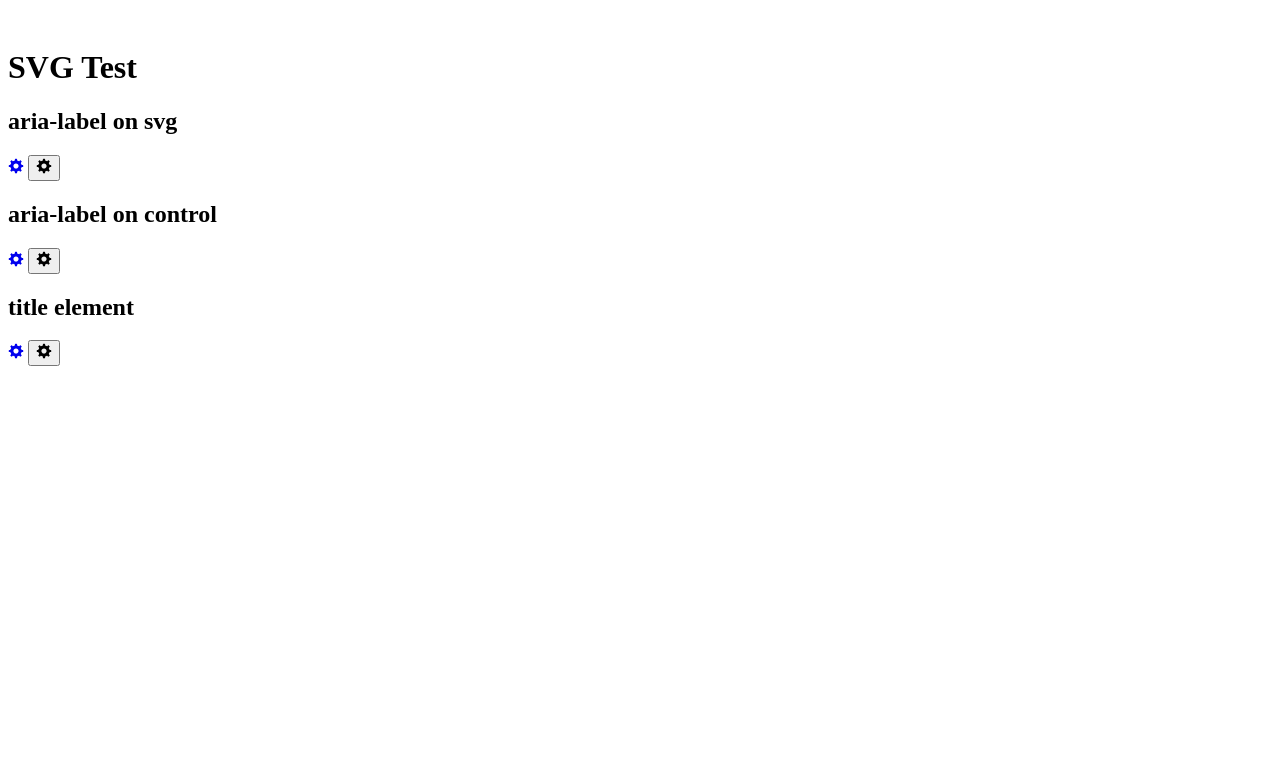
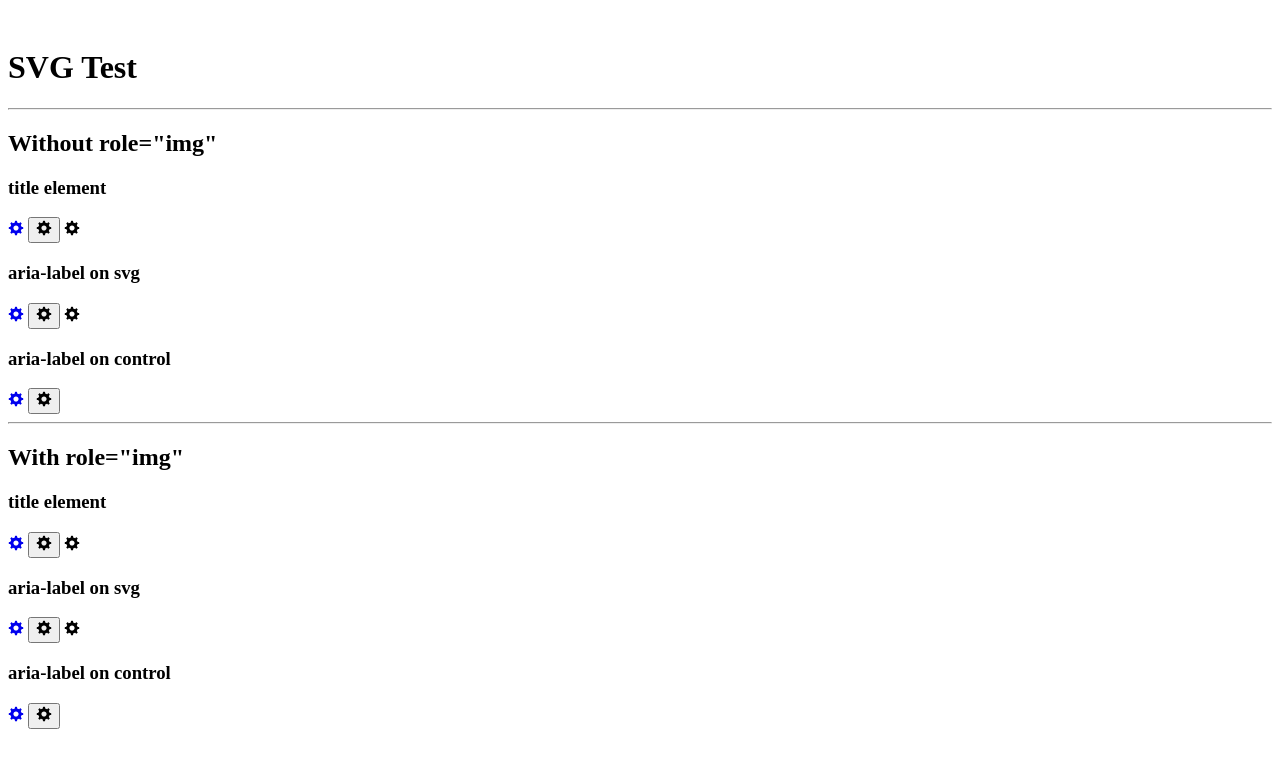
Before and after one commit to ianmcburnie/random, a plain HTML site: page index.html in a window 1280 px wide. Drawn offline with Linux system fonts and the light colour scheme.

Commit message:
Updated test page

```diff
--- a/index.html
+++ b/index.html
@@ -28,33 +28,11 @@
 
         <h1>SVG Test</h1>
 
-        <h2>aria-label on svg</h2>
+            <hr />
 
-        <a href="http://www.ebay.com">
-            <svg aria-label="Settings" role="img">
-                <use xlink:href="#svg-icon-settings"></use>
-            </svg>
-        </a>
-        <button aria-label="Settings" type="button">
-            <svg aria-hidden="true">
-                <use xlink:href="#svg-icon-settings"></use>
-            </svg>
-        </button>
+            <h2>Without role="img"</h2>
 
-        <h2>aria-label on control</h2>
-
-        <a aria-label="Settings" href="http://www.ebay.com">
-            <svg aria-hidden="true">
-                <use xlink:href="#svg-icon-settings"></use>
-            </svg>
-        </a>
-        <button type="button">
-            <svg aria-label="Settings" role="img">
-                <use xlink:href="#svg-icon-settings"></use>
-            </svg>
-        </button>
-
-        <h2>title element</h2>
+                <h3>title element</h3>
 
                     <a href="http://www.ebay.com">
                         <svg>
@@ -62,6 +40,7 @@
                             <use xlink:href="#svg-icon-settings"></use>
                         </svg>
                     </a>
+
                     <button type="button">
                         <svg>
                             <title>Settings</title>
@@ -69,5 +48,99 @@
                         </svg>
                     </button>
 
+                    <svg>
+                        <title>Settings</title>
+                        <use xlink:href="#svg-icon-settings"></use>
+                    </svg>
+
+                <h3>aria-label on svg</h3>
+
+                    <a href="http://www.ebay.com">
+                        <svg aria-label="Settings">
+                            <use xlink:href="#svg-icon-settings"></use>
+                        </svg>
+                    </a>
+
+                    <button type="button">
+                        <svg aria-label="Settings">
+                            <use xlink:href="#svg-icon-settings"></use>
+                        </svg>
+                    </button>
+
+                    <svg aria-label="Settings">
+                        <use xlink:href="#svg-icon-settings"></use>
+                    </svg>
+
+                <h3>aria-label on control</h3>
+
+                    <a aria-label="Settings" href="http://www.ebay.com">
+                        <svg aria-hidden="true">
+                            <use xlink:href="#svg-icon-settings"></use>
+                        </svg>
+                    </a>
+
+                    <button aria-label="Settings" type="button">
+                        <svg aria-hidden="true">
+                            <use xlink:href="#svg-icon-settings"></use>
+                        </svg>
+                    </button>
+
+                <hr />
+
+            <h2>With role="img"</h2>
+
+                <h3>title element</h3>
+
+                    <a href="http://www.ebay.com">
+                        <svg role="img">
+                            <title>Settings</title>
+                            <use xlink:href="#svg-icon-settings"></use>
+                        </svg>
+                    </a>
+
+                    <button type="button">
+                        <svg role="img">
+                            <title>Settings</title>
+                            <use xlink:href="#svg-icon-settings"></use>
+                        </svg>
+                    </button>
+
+                    <svg role="img">
+                        <title>Settings</title>
+                        <use xlink:href="#svg-icon-settings"></use>
+                    </svg>
+
+                <h3>aria-label on svg</h3>
+
+                    <a href="http://www.ebay.com">
+                        <svg aria-label="Settings" role="img">
+                            <use xlink:href="#svg-icon-settings"></use>
+                        </svg>
+                    </a>
+
+                    <button type="button">
+                        <svg aria-label="Settings" role="img">
+                            <use xlink:href="#svg-icon-settings"></use>
+                        </svg>
+                    </button>
+
+                    <svg aria-label="Settings" role="img">
+                        <use xlink:href="#svg-icon-settings"></use>
+                    </svg>
+
+                <h3>aria-label on control</h3>
+
+                    <a aria-label="Settings" href="http://www.ebay.com">
+                        <svg aria-hidden="true" role="img">
+                            <use xlink:href="#svg-icon-settings"></use>
+                        </svg>
+                    </a>
+
+                    <button aria-label="Settings" type="button">
+                        <svg role="img">
+                            <use xlink:href="#svg-icon-settings"></use>
+                        </svg>
+                    </button>
+
     </body>
 </html>
```
Lines whose indentation alone changed are shown as unchanged.
